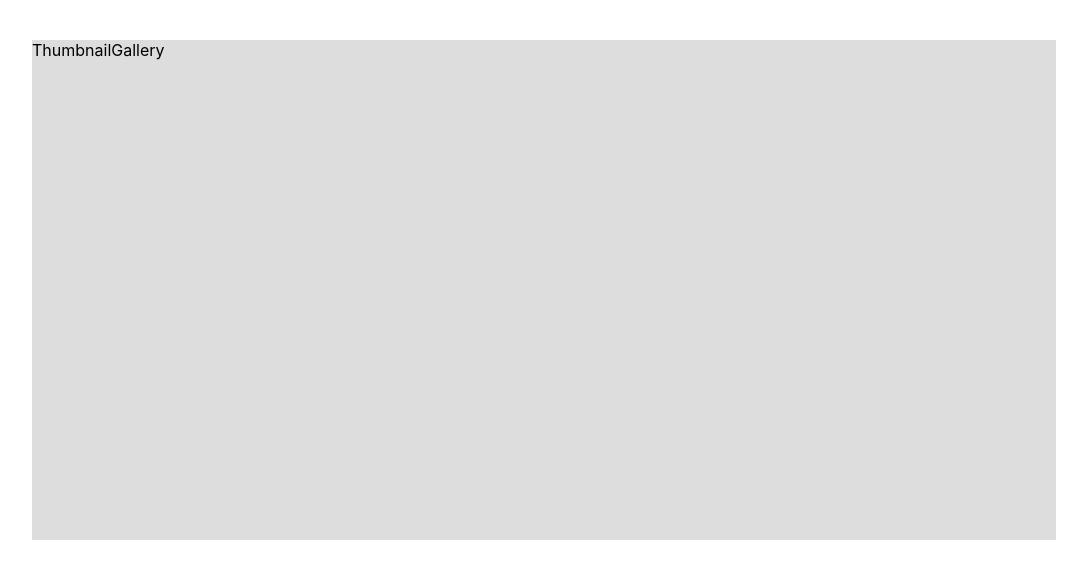
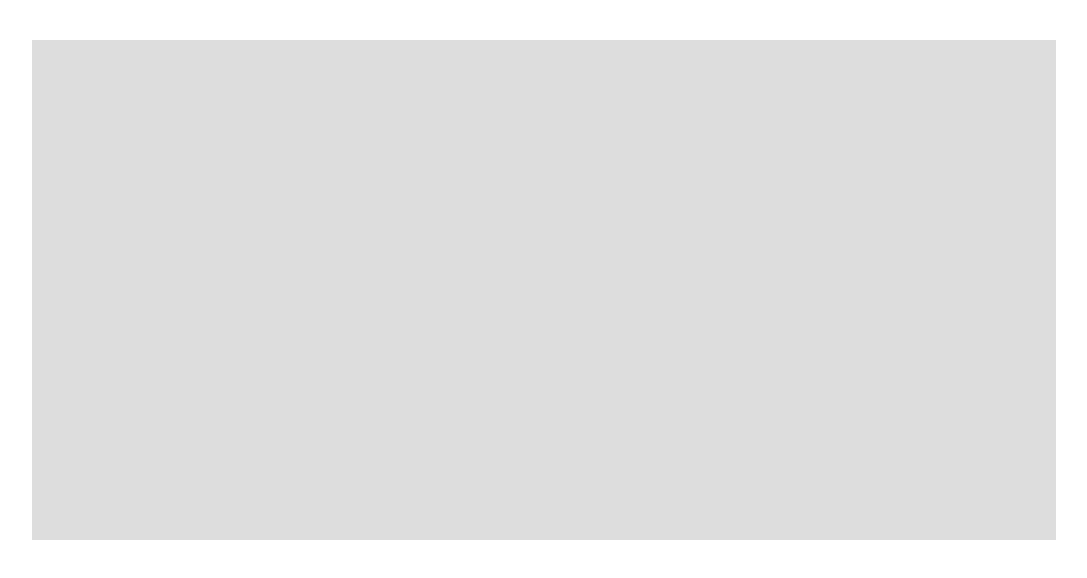
Before and after one commit to jjcav84/thumbnail-gallery, a React (Create React App) app: page / in a window 1280 px wide. Shown: the top 578 px of the page, without its empty margins (96-1183 px from the left). Built offline with nearby package versions, Linux system fonts and the light colour scheme; the HTML template or start-up script is replaced by a standard one.

Commit message:
removed placeholder text

```diff
--- a/src/components/thumbnail-gallery/index.js
+++ b/src/components/thumbnail-gallery/index.js
@@ -4,7 +4,7 @@ export default class ThumbnailGallery extends Component {
     render() {
         return (
             <div style={thumbnailGalleryStyles}>
-                ThumbnailGallery
+
             </div>
         )
     }
```
